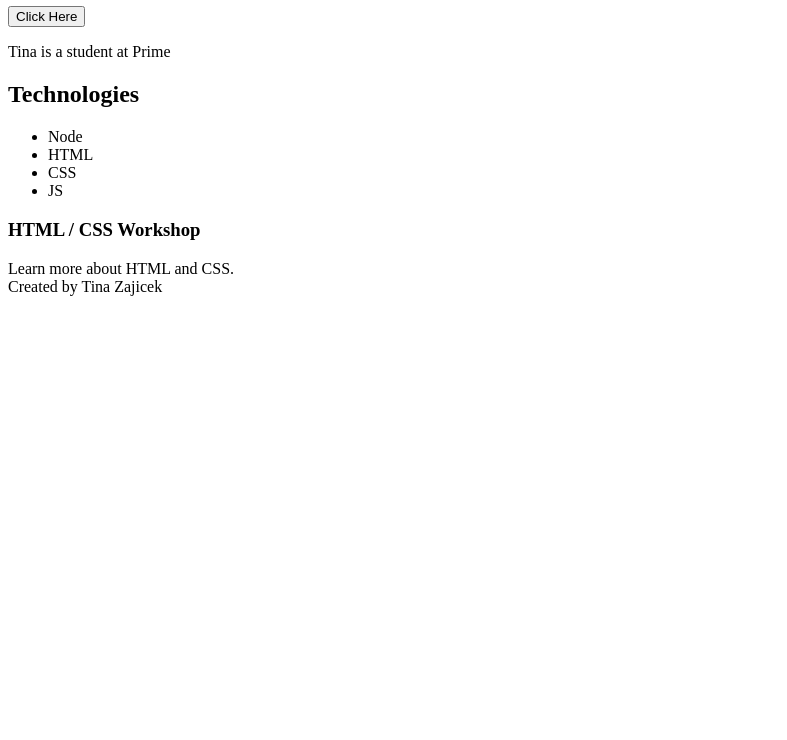
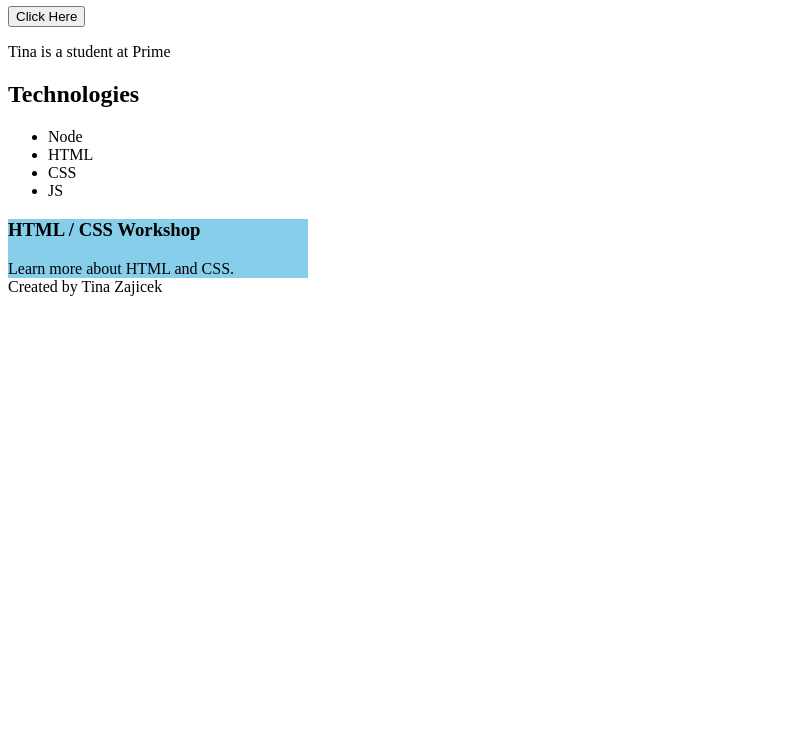
Before and after one commit to tinazajicek/tinazajicek.github.io, a plain HTML site: page index.html in a window 1280 px wide. Shown: the part 60-800 px from the top of the page, without its empty margins (0-787 px from the left). Drawn offline with Linux system fonts and the light colour scheme.

Commit message:
added stylesheet

```diff
--- a/index.html
+++ b/index.html
@@ -1,7 +1,10 @@
 <html>
-<head>
 
+  <head>
+ <title>HTML Workshop</title>
+ <link rel="stylesheet" href="style.css"
 </head>
+
 
 <body>
   <header>
```
